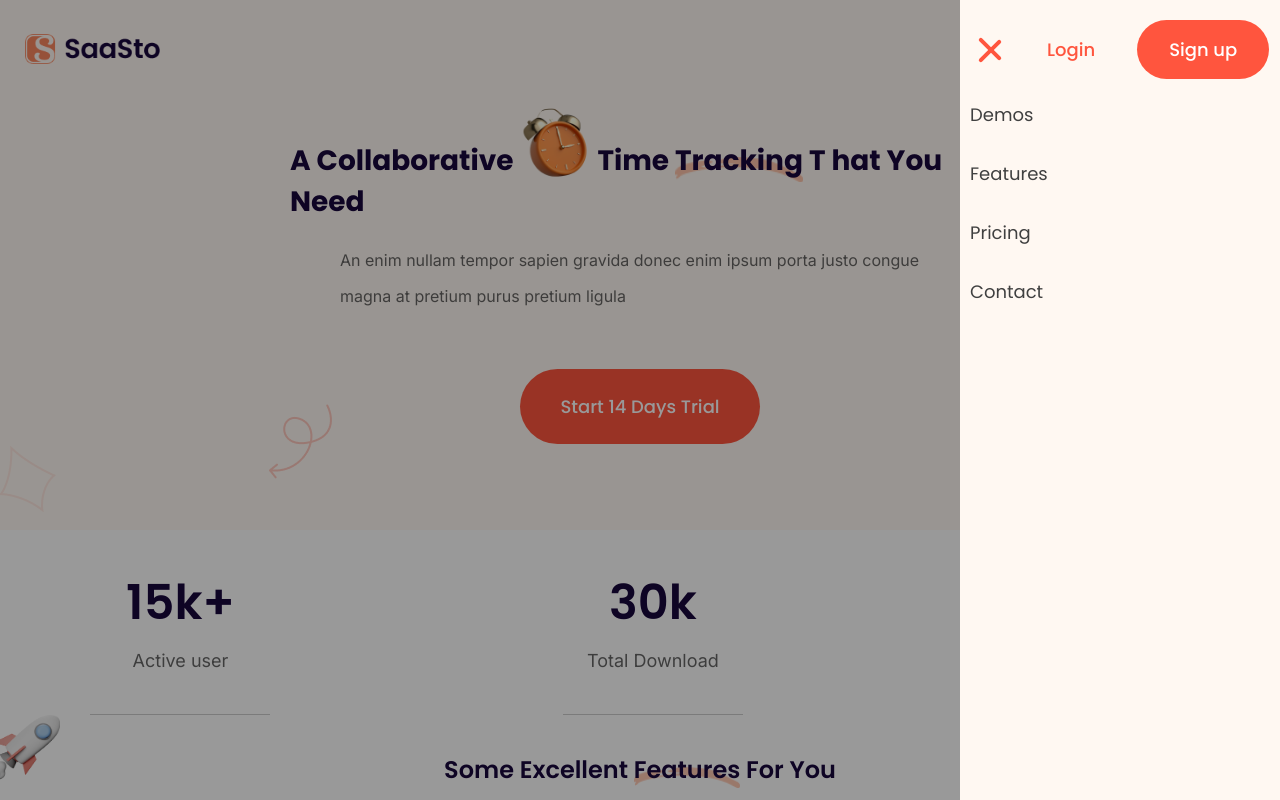
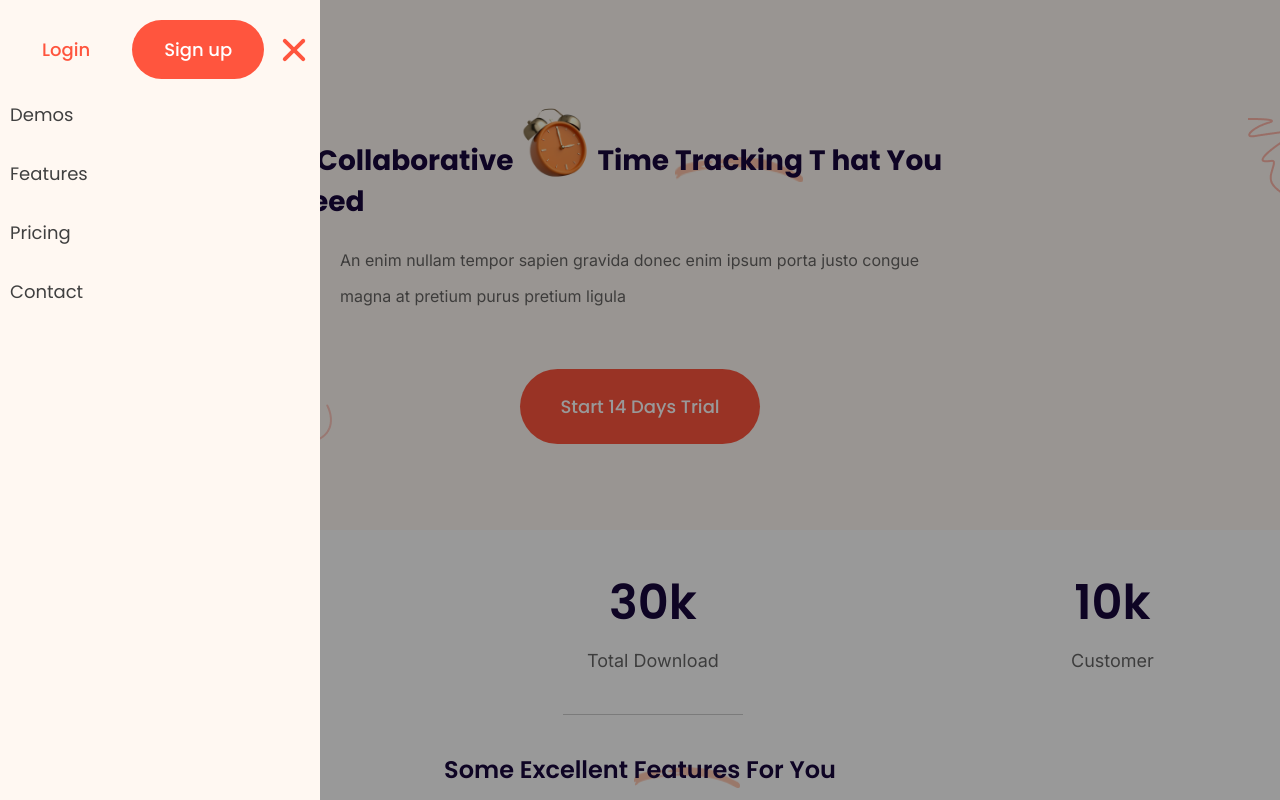
Before and after one commit to oleksandrway/Saasto-mobile_first-, a website built with Vite: page index.html in a window 1280 px wide. Both pictures are taken after a click on the element 1240 px from the left and 49 px from the top of the page. Shown: the top 800 px of the page. Built offline with nearby package versions, Linux system fonts and the light colour scheme; some packages are replaced by stand-ins of ours; files whose address does not match are found by name.

Commit message:
chnaged header menu
menu have with and just slide from left side

```diff
--- a/index.html
+++ b/index.html
@@ -26,7 +26,6 @@
       <nav class="header__menu-wrapper ">
         <div class="header__menu-overlay">
         </div>
-
         <div class="header__menu header-menu">
 
 
@@ -46,13 +45,14 @@
           </ul>
 
           <div class="header-menu__actions flex items-center gap-10px">
+            <button href="#" class="header-menu__login btn">Login</button>
+            <button href="#" class="header-menu__signup btn btn--bg-orange">Sign up</button>
             <div class=" menu-btn menu-btn--close header__btn-close">
               <span></span><span></span><span></span>
             </div>
-            <button href="#" class="header-menu__login btn">Login</button>
-            <button href="#" class="header-menu__signup btn btn--bg-orange">Sign up</button>
           </div>
         </div>
+
 
 
         <div class="menu-btn header__btn-open ">
--- a/src/js/components/headerMenu.js
+++ b/src/js/components/headerMenu.js
@@ -2,6 +2,31 @@ const headerMenuBtn = document.querySelector('.header__btn-open')
 const headerMenuClose = document.querySelector('.header__btn-close')
 const headerMenuWrapper = document.querySelector('.header__menu-wrapper')
 const headerMenuOverlay = document.querySelector('.header__menu-overlay')
+
+function toggleMenu() {
+  headerMenuWrapper.classList.toggle('header__menu-wrapper--active')
+  document.body.classList.add('no-scroll')
+}
+
+function headerMenu() {
+  headerMenuBtn.addEventListener('click', () => {
+    toggleMenu()
+    // headerMenuWrapper.classList.toggle('header__menu-wrapper--active')
+  })
+
+  headerMenuClose.addEventListener('click', () => {
+    toggleMenu()
+
+    // headerMenuWrapper.classList.toggle('header__menu-wrapper--active')
+  })
+
+  headerMenuOverlay.addEventListener('click', (e) => {
+    if (e.target === headerMenuOverlay)
+      toggleMenu()
+
+    // headerMenuWrapper.classList.toggle('header__menu-wrapper--active')
+  })
+}
 
 // const headerMenu = document.querySelector('.header-menu')
 
@@ -14,20 +39,4 @@ const headerMenuOverlay = document.querySelector('.header__menu-overlay')
 //     document.body.classList.remove('no-scroll')
 //   }
 // }
-
-function headerMenu() {
-  headerMenuBtn.addEventListener('click', () => {
-    headerMenuWrapper.classList.toggle('header__menu-wrapper--active')
-  })
-
-  headerMenuClose.addEventListener('click', () => {
-    headerMenuWrapper.classList.toggle('header__menu-wrapper--active')
-  })
-
-  headerMenuOverlay.addEventListener('click', (e) => {
-    if (e.target === headerMenuOverlay)
-      headerMenuWrapper.classList.toggle('header__menu-wrapper--active')
-  })
-}
-
 export { headerMenu }
--- a/src/sass/sections/header.scss
+++ b/src/sass/sections/header.scss
@@ -17,29 +17,16 @@
 .header__menu-overlay {
   opacity: 0;
   visibility: hidden;
-  position: absolute;
+  position: fixed;
   top: 0;
   right: 0;
   width: 100%;
+
   height: 100%;
   background-color: rgba(0, 0, 0, 0.4);
   transition: all 0.3s;
   overflow: hidden;
   z-index: 10;
-}
-
-.header__menu {
-  position: absolute;
-  width: 320px;
-  height: 100%;
-  overflow: hidden;
-  top: 0;
-  // right: -320px;
-  width: 0;
-  right: 0;
-  z-index: 10;
-  transition: all 0.3s;
-  background-color: #fff8f2;
 }
 
 .menu-btn {
@@ -49,6 +36,8 @@
   transition: all 0.3s;
 
   &:hover {
+    // transition: all 0.3s;
+
     background-color: rgba($color-orange, 0.1);
   }
   span {
@@ -65,13 +54,13 @@
 
 .menu-btn--close {
   span:nth-child(1) {
-    transform: translateY(11px) rotate(-45deg);
+    transform: translateY(10px) rotate(-45deg);
   }
   span:nth-child(2) {
     opacity: 0;
   }
   span:nth-child(3) {
-    transform: translateY(-11px) rotate(45deg);
+    transform: translateY(-10px) rotate(45deg);
   }
 }
 
@@ -80,7 +69,8 @@
   flex-direction: column-reverse;
   justify-content: start;
   gap: 15px;
-  padding: 20px 0;
+  // padding: 20px 0;
+  padding: 20px 10px;
 }
 
 .header-menu__links-item {
@@ -90,14 +80,29 @@
   }
 }
 
+.header__menu {
+  // position: absolute;
+  position: fixed;
+  width: 320px;
+  height: 100%;
+  // overflow: hidden;
+  top: 0;
+  // right: 0;
+  left: -320px;
+  // display: none;
+
+  z-index: 10;
+  transition: all 0.3s;
+  background-color: #fff8f2;
+}
+
 .header__menu-wrapper--active {
+  .header__btn-open {
+    display: none;
+  }
   .header__menu {
-    // right: 0;
-    width: 320px;
-  }
-
-  .header-menu {
-    padding: 20px 10px;
+    left: 0;
+    // width: 320px;
   }
 
   .header__menu-overlay {
--- a/src/sass/sections/promo.scss
+++ b/src/sass/sections/promo.scss
@@ -57,7 +57,7 @@
   .alarm-clock {
     position: absolute;
     left: 500px;
-    top: -30px;
+    top: 0px;
   }
 
   .promo__statistics-item {
@@ -82,7 +82,7 @@
   }
   .alarm-clock {
     left: calc(50% - 320px);
-    top: -30px;
+    top: 0px;
   }
 }
 
```
